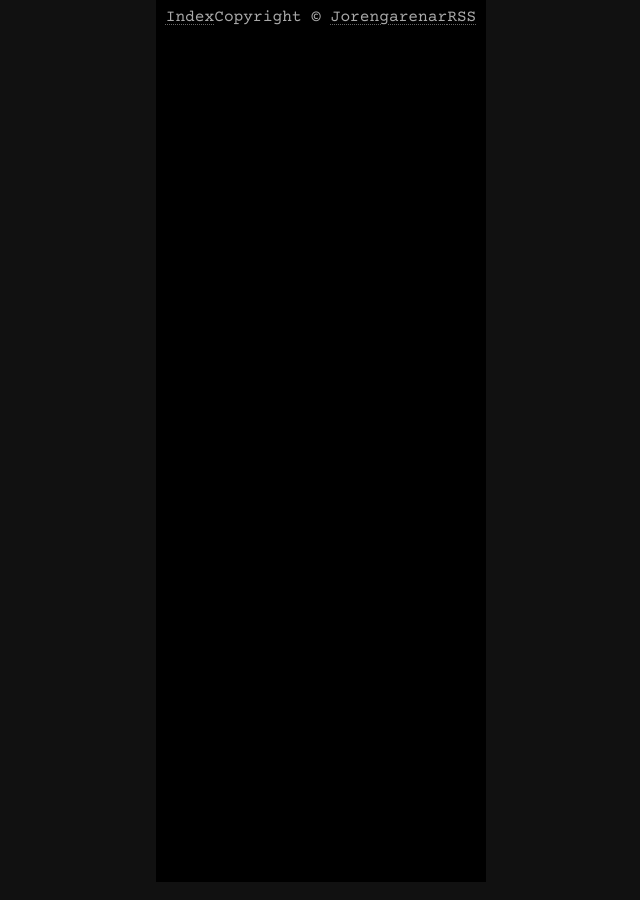
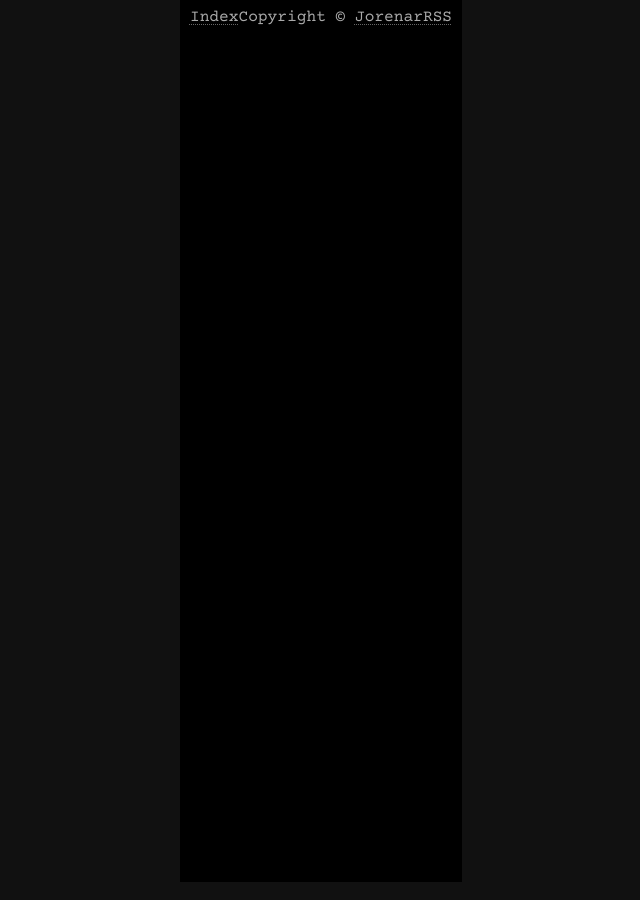
Before and after one commit to Jorenar/blog, a Jekyll site: the page built from index.md, in a window 1280 px wide. Shown: the whole page, without its empty margins (319-959 px from the left). Built offline with Jekyll 4.4.1, drawn with Linux system fonts in a browser that asks for light colours.

Commit message:
Update author and title

```diff
--- a/_config.yml
+++ b/_config.yml
@@ -1,5 +1,5 @@
-author: Jorengarenar
-title:  Jorengarenar
+author: Jorenar
+title:  ./jorenar --blog
 
 permalink: /:categories/:title
 
```
